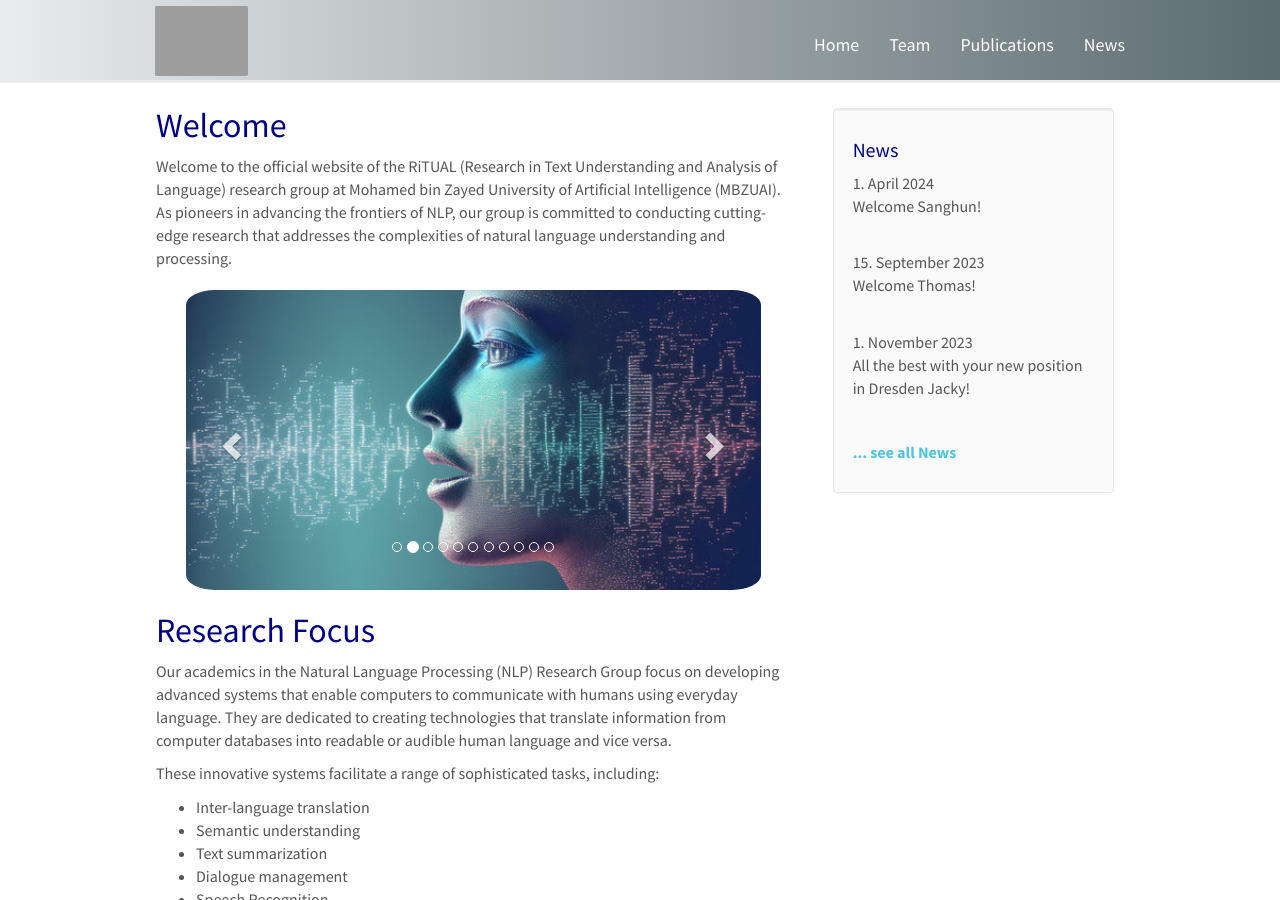
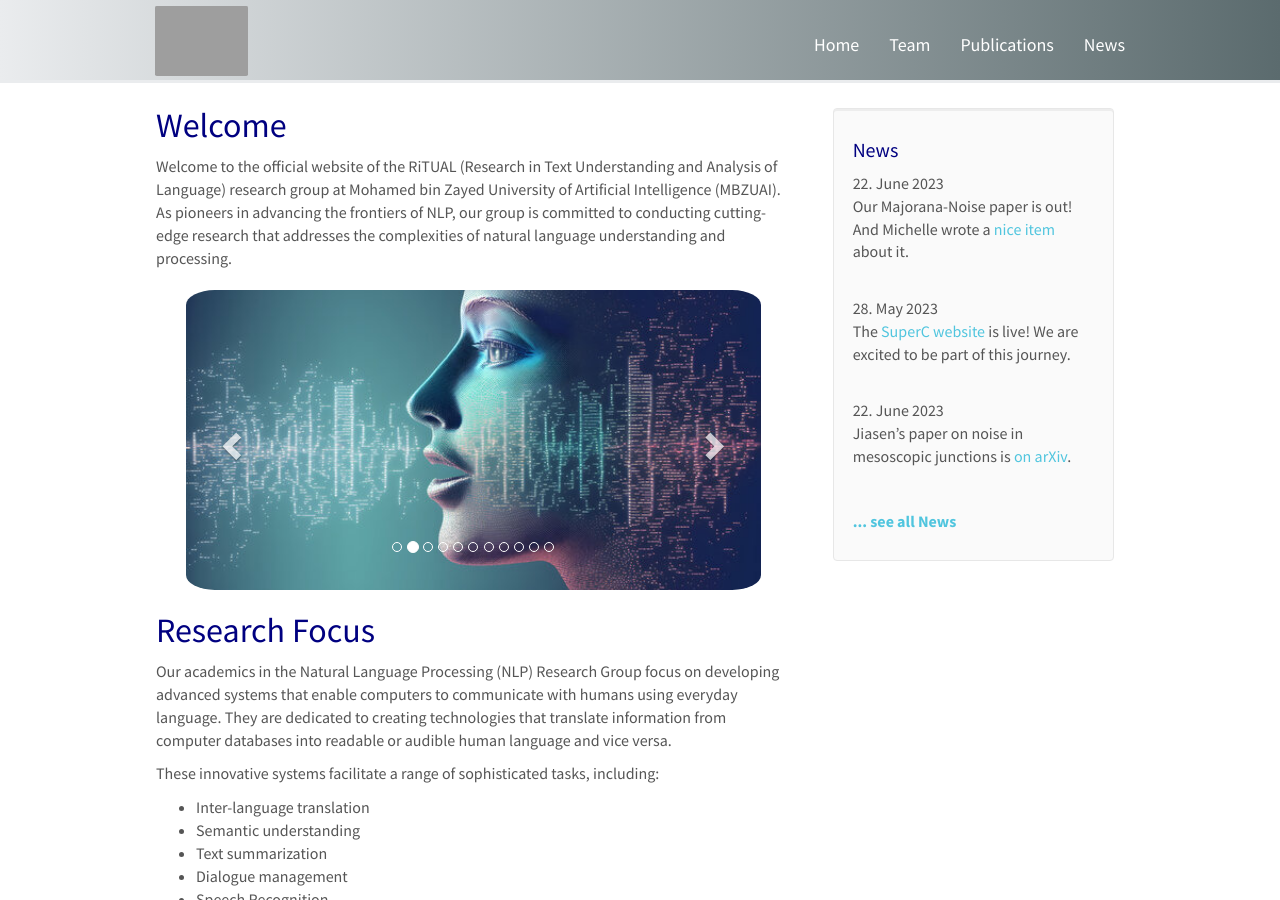
Before and after one commit to RamzaBasharat/MBZUAI, a Jekyll site: the page built from _pages/home.md, in a window 1280 px wide and 900 px high. Built offline with Jekyll 4.4.1, drawn with Linux system fonts in a browser that asks for light colours; nearby versions of some CDN libraries.

Commit message:
updating styles

```diff
--- a/_data/news.yml
+++ b/_data/news.yml
@@ -1,17 +1,6 @@
-- date: 1. April 2024
-  headline: Welcome Sanghun!
 
 #- date: 22. February 2024
 #  headline: Our shot noise paper is an [Editors' Suggestion in PRL](https://journals.aps.org/prl/abstract/10.1103/PhysRevLett.132.076001)!  ![image](/images/newspic/ShotnoiseEditor.png){:class="img-responsive"}
-
-- date: 15. September 2023
-  headline: Welcome Thomas!
-
-- date: 1. November 2023
-  headline: All the best with your new position in Dresden Jacky!
-
-- date: 1. September 2023
-  headline: Welcome Yudai!
 
 - date: 22. June 2023
   headline: Our Majorana-Noise paper is out! And Michelle wrote a [nice item](https://www.universiteitleiden.nl/en/news/2023/06/new-method-to-find-majoranas-tested-for-the-first-time) about it.
```
